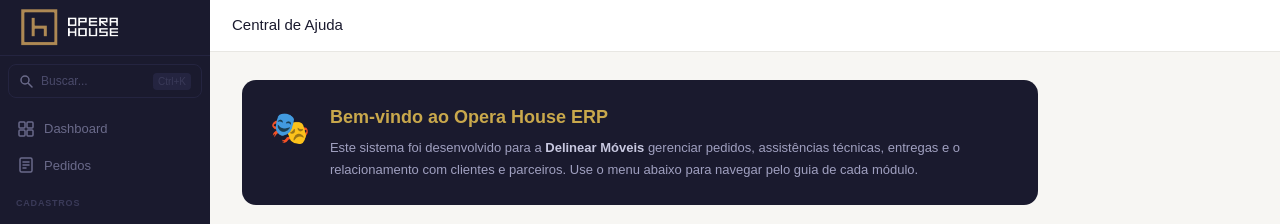
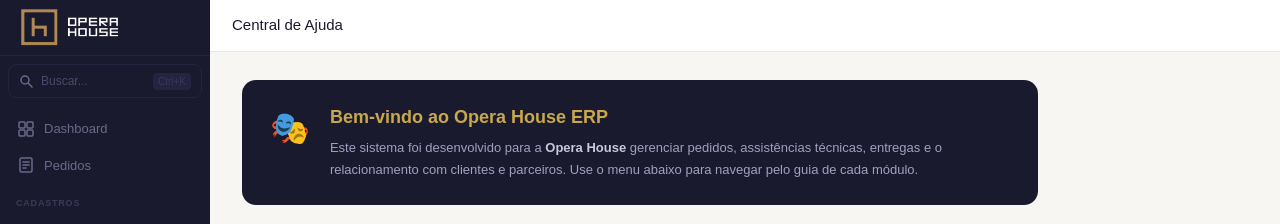
Before and after one commit to yorranfelix-ux/opera-house, a Next.js app: page /ajuda in a window 1280 px wide. Shown: the top 224 px of the page. Built offline with nearby package versions, Linux system fonts and the light colour scheme; no server answers.

Commit message:
fix: corrige nome da empresa no texto de introducao da ajuda

```diff
--- a/app/ajuda/page.tsx
+++ b/app/ajuda/page.tsx
@@ -207,7 +207,7 @@ export default function Ajuda() {
             <div>
               <div style={{ fontSize: '18px', fontWeight: '600', color: '#C9A84C', marginBottom: '6px' }}>Bem-vindo ao Opera House ERP</div>
               <div style={{ fontSize: '13px', color: '#a0a0c0', lineHeight: '1.7' }}>
-                Este sistema foi desenvolvido para a <strong style={{ color: '#c8c8e0' }}>Delinear Móveis</strong> gerenciar pedidos, assistências técnicas, entregas e o relacionamento com clientes e parceiros. Use o menu abaixo para navegar pelo guia de cada módulo.
+                Este sistema foi desenvolvido para a <strong style={{ color: '#c8c8e0' }}>Opera House</strong> gerenciar pedidos, assistências técnicas, entregas e o relacionamento com clientes e parceiros. Use o menu abaixo para navegar pelo guia de cada módulo.
               </div>
             </div>
           </div>
```
